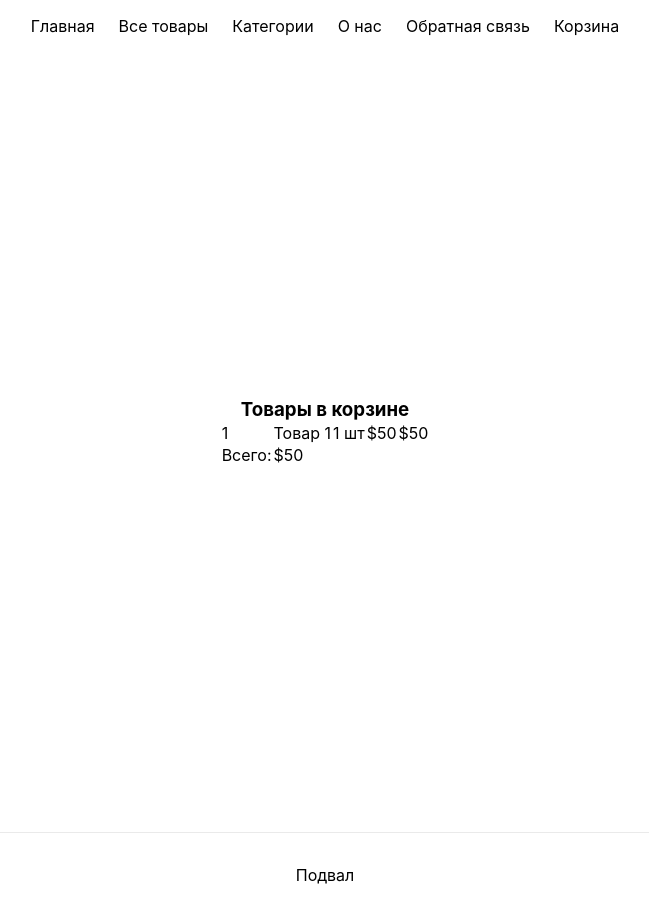
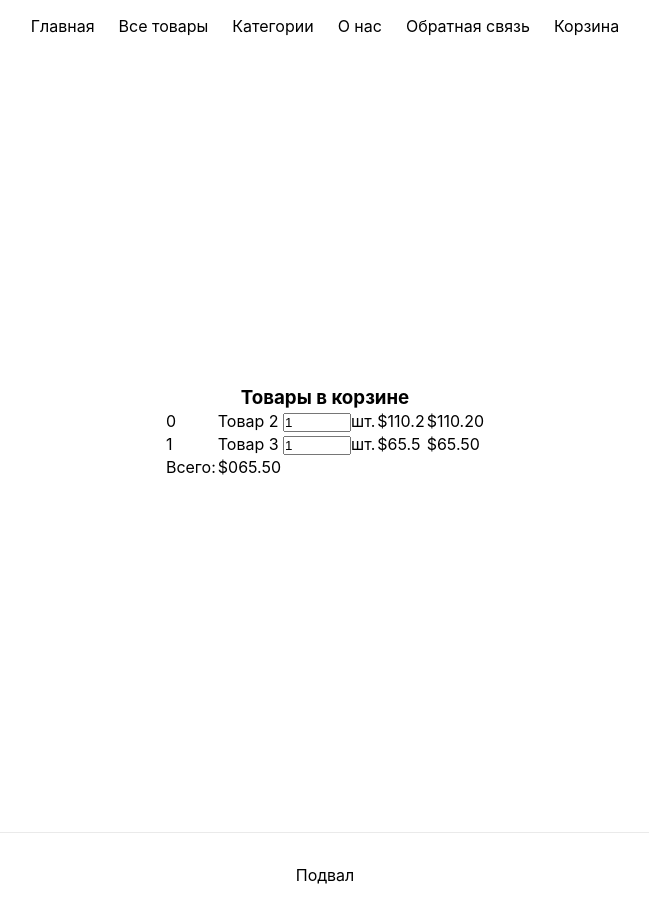
Before and after one commit to liligga/best-eshop, a Next.js app: page /cart in a window 1280 px wide. Shown: the whole page, without its empty margins (315-964 px from the left). Built offline with nearby package versions, Linux system fonts and the light colour scheme.

Commit message:
Корзина с изененяем менять колич товаров

```diff
--- /dev/null
+++ b/components/cartItem.tsx
@@ -0,0 +1,30 @@
+import { useEffect, useState } from "react"
+
+
+export default function CartItem({product, ind, updateTotal}: {product: any, ind: number, updateTotal: any}) {
+    const [number, setNumber] = useState(1)
+
+    useEffect(() => {
+        updateTotal(countTotal(product.price, number))
+    }, [])
+
+    const changeNumberOfItems = (e: any) => {
+        const n = parseInt(e.target.value)
+        setNumber(n)
+        updateTotal(parseFloat(countTotal(product.price, n)))
+    }
+
+    const countTotal = (price: number, number: number) => {
+        return (price * number).toFixed(2)
+    }
+
+    return (
+        <tr>
+            <td>{ind}</td>
+            <td>{product.name}</td>
+            <td><input value={number} type="number" name="items" min="0" max="1000" onChange={changeNumberOfItems} />шт.</td>
+            <td>${product.price}</td>
+            <td>${countTotal(product.price, number)}</td>
+        </tr>
+    )
+}
--- /dev/null
+++ b/pages/cart/cartProducts.json
@@ -0,0 +1,16 @@
+[{
+    "id": 2,
+    "name": "Товар 2",
+    "price": 110.2,
+    "desc": "Lorem, ipsum dolor sit amet consectetur adipisicing elit. Ab, tempora doloribus!",
+    "images": ["2.jpg"],
+    "category": 2
+},
+{
+    "id": 3,
+    "name": "Товар 3",
+    "price": 65.5,
+    "desc": "Lorem ipsum dolor sit amet consectetur adipisicing elit. Obcaecati voluptas ex vitae!",
+    "images": ["3.jpg"],
+    "category": 3
+}]
--- a/pages/cart/index.tsx
+++ b/pages/cart/index.tsx
@@ -1,25 +1,30 @@
 import styles from '../../styles/Home.module.css'
-
+import products from './cartProducts.json'
+import { Product } from '../../types/products'
+import CartItem from '../../components/cartItem'
+import { useState } from 'react'
 
 export default function CartPage() {
+    const [totalFee, setTotalFee] = useState(0)
+
+    const countTotal = (fee: number) => {
+        setTotalFee(totalFee + fee)
+    }
+
     return (
         <div className={styles.container}>
             <main className={styles.main}>
                 <h3>Товары в корзине</h3>
                 <table>
-                    <tr>
-                        <td>1</td>
-                        <td>Товар 1</td>
-                        <td>1 шт</td>
-                        <td>$50</td>
-                        <td>$50</td>
-                    </tr>
+                    {products.map((p: Product, ind: number) =>
+                        <CartItem product={p} ind={ind} updateTotal={countTotal}/>
+                    )}
                     <tr>
                         <td>
                             Всего:
                         </td>
                         <td>
-                            $50
+                            ${totalFee}
                         </td>
                     </tr>
                 </table>
--- a/pages/categories/index.tsx
+++ b/pages/categories/index.tsx
@@ -1,7 +1,6 @@
 import styles from '../../styles/Home.module.css'
 import ProductList from '../../components/productList'
 import { useEffect, useState } from 'react'
-import { getEnabledCategories } from 'trace_events'
 import { Category, Product } from '../../types/products'
 
 
@@ -48,7 +47,6 @@ export default function CategoriesPage() {
                 </ul>
                 <div className={styles.productList}>
                     <ProductList products={products.filter(FILTER_MAP[typeof activeCategory])} />
-
                 </div>
             </main>
         </div>
```
